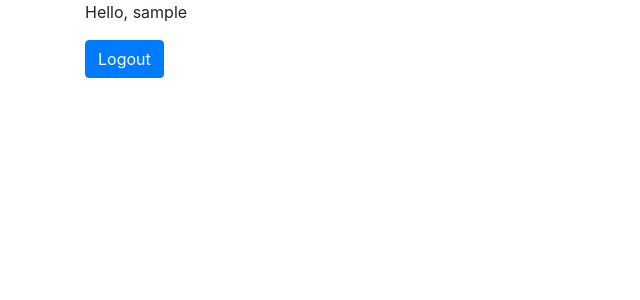
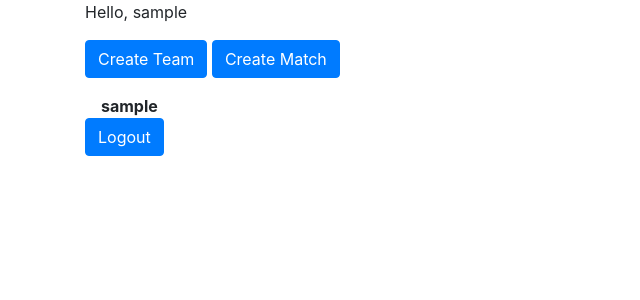
Before and after one commit to PintyaPintya/betting-website, a Django app: page /betlord/ in a window 1280 px wide. Shown: the top 300 px of the page, without its empty margins (0-640 px from the left). Run offline with Django 4.2, Linux system fonts and the light colour scheme; the visitor is signed in with stand-in values (Sample User, id 1); data comes from the database, SQL or seed files in the repository; data that the repository does not hold is empty; some libraries are stand-ins or nearby versions.

Commit message:
Add match and delete match

```diff
--- a/betlord/models.py
+++ b/betlord/models.py
@@ -11,9 +11,12 @@ class Team(models.Model):
     name = models.CharField(max_length=24)
 
 
-class Bet(models.Model):
+class Match(models.Model):
     team1 = models.ForeignKey(Team, on_delete=models.CASCADE, related_name="team1")
     team2 = models.ForeignKey(Team, on_delete=models.CASCADE, related_name="team2")
+
+class Bet(models.Model):
+    match = models.ForeignKey(Match, on_delete=models.CASCADE, related_name="bets", default=1)
     created_at = models.DateTimeField(auto_now_add=True)
     user = models.ForeignKey(User, on_delete=models.CASCADE, related_name="bets")
     user_choice = models.ForeignKey(Team, on_delete=models.CASCADE, related_name="user_bets")
--- a/betlord/templates/betlord/index.html
+++ b/betlord/templates/betlord/index.html
@@ -1,12 +1,36 @@
 {% extends "betlord/layout.html" %}
 
 {% block title %}
-    Bet index
+    Betlord
 {% endblock %}
 
 {% block body %}
     {% if user.is_authenticated %}
         <p>Hello, {{ user.username }} </p>
+        {% if user.is_superuser %}
+            <a href="{% url 'create-team' %}"><button class="btn btn-primary">Create Team</button></a>
+            <a href="{% url 'create-match' %}"><button class="btn btn-primary">Create Match</button></a>
+
+            {% for user in users %}
+                <li class="list-unstyled mt-3 ml-3">
+                    <strong>{{user.username}} </strong>
+                </li>
+            {% endfor%}
+
+            {% for team in teams %}
+                <li class="list-unstyled mt-3 ml-3">
+                    <strong>{{team.name}} {{team.tag}} </strong>
+                </li>
+            {% endfor%}
+
+            {% for match in matches %}
+                <li class="list-unstyled mt-3 ml-3">
+                    <strong>{{match.team1.name}} vs {{match.team2.name}} </strong>
+                    <a href="{% url 'delete-match' match.id %}"><button class="btn btn-primary">Delete</button></a>
+                </li>
+            {% endfor%}
+
+        {% endif %}
         <a href="{% url 'logout' %}"><button class="btn btn-primary">Logout</button></a>
     {% else %}
         <a href="{% url 'register' %}"><button class="btn btn-primary">Register</button></a>
--- a/betlord/urls.py
+++ b/betlord/urls.py
@@ -6,4 +6,7 @@ urlpatterns = [
     path("register/", views.register, name="register"),
     path("login/", views.login_view, name="login"),
     path("logout/", views.logout_view, name="logout"),
+    path("create-team/", views.create_team, name="create-team"),
+    path("create-match/", views.create_match, name="create-match"),
+    path("delete-match/<int:match_id>/", views.delete_match, name="delete-match"),
 ]
--- a/betlord/views.py
+++ b/betlord/views.py
@@ -1,34 +1,124 @@
 from django.db import IntegrityError
 from django.contrib.auth import authenticate, login, logout
-from django.shortcuts import render, redirect
+from django.shortcuts import get_object_or_404, render, redirect
 from django.http import HttpResponse, HttpResponseRedirect
 from django.urls import reverse
-from .models import User
+from .models import User, Team, Bet, Match
 
 # Create your views here.
 
+
 def index(request):
-    return render(request, "betlord/index.html")
+    teams = Team.objects.all()
+    users = User.objects.all()
+    matches = Match.objects.all()
+    return render(
+        request,
+        "betlord/index.html",
+        {"teams": teams, "users": users, "matches": matches},
+    )
+
+
+def create_team(request):
+
+    if request.user.is_superuser and request.method == "GET":
+        return render(request, "betlord/createTeam.html")
+
+    elif request.user.is_superuser and request.method == "POST":
+        name = request.POST["name"]
+        tag = request.POST["tag"].upper()
+
+        try:
+            team = Team.objects.create(name=name, tag=tag)
+            team.save()
+        except IntegrityError:
+            return render(
+                request, "betlord/createTeam.html", {"message": "Team already exists"}
+            )
+
+        return HttpResponseRedirect(reverse("index"))
+
+    else:
+        return HttpResponseRedirect(reverse("index"))
+
+
+def create_match(request):
+    teams = Team.objects.all()
+
+    if request.user.is_superuser and request.method == "GET":
+        return render(request, "betlord/createMatch.html", {"teams": teams})
+
+    elif request.user.is_superuser and request.method == "POST":
+        team1_name = request.POST.get("team1")
+        team2_name = request.POST.get("team2")
+
+        team1 = Team.objects.filter(name=team1_name).first()
+        team2 = Team.objects.filter(name=team2_name).first()
+
+        if team1 == team2:
+            return render(
+                request,
+                "betlord/createMatch.html",
+                {"teams": teams, "message": "Both teams cannot be the same"},
+            )
+
+        if team1.name > team2.name:
+            team1, team2 = team2, team1
+
+        matches = Match.objects.all()
+        for match in matches:
+            if team1 == match.team1 and team2 == match.team2:
+                return render(
+                request,
+                "betlord/createMatch.html",
+                {"teams": teams, "message": "Match already exists"},
+            )
+
+        try:
+            Match.objects.create(team1=team1, team2=team2)
+        except IntegrityError:
+            return render(
+                request,
+                "betlord/createMatch.html",
+                {"teams": teams, "message": "Match already exists"},
+            )
+
+        return HttpResponseRedirect(reverse("index"))
+
+    else:
+        return HttpResponseRedirect(reverse("index"))
+
+
+def delete_match(request, match_id):
+    if request.user.is_superuser:
+        match = get_object_or_404(Match, id=match_id)
+        match.delete()
+        return HttpResponseRedirect(reverse("index"))
+    else:
+        return HttpResponseRedirect(reverse("index"))
+
 
 def register(request):
-    if request.method == 'POST':
+    if request.method == "POST":
         username = request.POST["username"]
         email = request.POST["email"]
         password = request.POST["password"]
         confirmation = request.POST["confirmation"]
 
         if password != confirmation:
-            return render(request, "betlord/register.html", {
-                "message": "Passwords must match"
-            })
+            return render(
+                request, "betlord/register.html", {"message": "Passwords must match"}
+            )
 
         try:
-            user = User.objects.create_user(username=username, email=email, password=password)
+            user = User.objects.create_user(
+                username=username, email=email, password=password
+            )
             user.save()
         except IntegrityError:
-            return render(request, "betlord/register.html", {
-                "message": "Username already taken"
-            })
+            return render(
+                request, "betlord/register.html", {"message": "Username already taken"}
+            )
 
         login(request, user)
         return HttpResponseRedirect(reverse("index"))
@@ -37,19 +127,21 @@ def register(request):
 
 
 def login_view(request):
-    if request.method == 'POST':
+    if request.method == "POST":
 
         username = request.POST["username"]
         password = request.POST["password"]
         user = authenticate(request, username=username, password=password)
 
         if user is not None:
-            login(request,user)
+            login(request, user)
             return HttpResponseRedirect(reverse("index"))
         else:
-            return render(request, "betlord/login.html", {
-                "message": "Invalid username and/or password"
-            })
+            return render(
+                request,
+                "betlord/login.html",
+                {"message": "Invalid username and/or password"},
+            )
 
     else:
         return render(request, "betlord/login.html")
```
Also changed, not shown: betlord/templates/betlord/createMatch.html (added, +33 -0 lines), betlord/templates/betlord/createTeam.html (added, +25 -0 lines), betlord/migrations/0003_remove_bet_team1_remove_bet_team2_match_bet_match.py (added).
